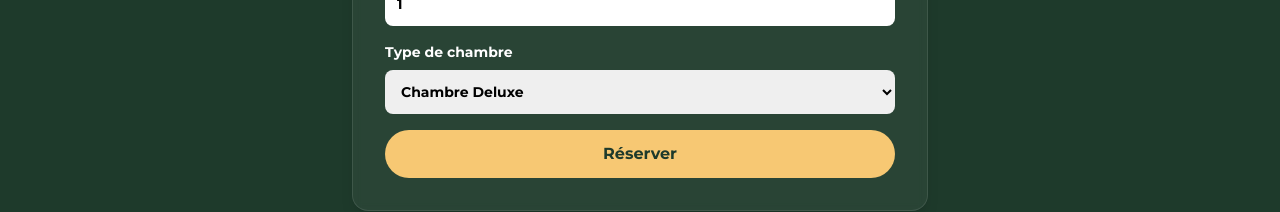
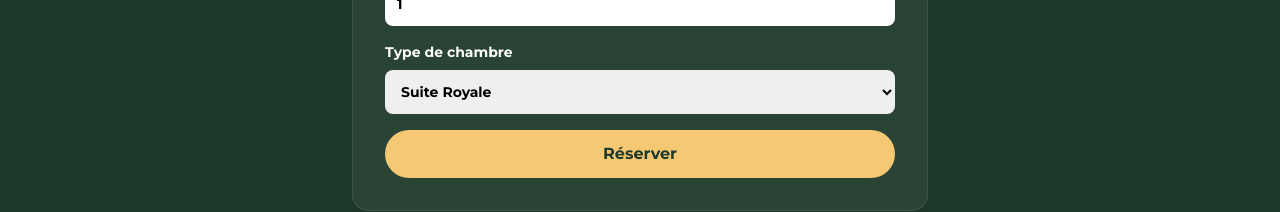
Before and after one commit to Alioune4002/luxhotel-events, a React (Create React App) app in the folder frontend/: page /reserver in a window 1280 px wide. Shown: the part 439-651 px from the top of the page. Built offline with nearby package versions, Linux system fonts and the light colour scheme; no server answers.

Commit message:
Fix Rooms and bookings

```diff
--- a/frontend/src/pages/Booking.tsx
+++ b/frontend/src/pages/Booking.tsx
@@ -11,7 +11,7 @@ const Booking: React.FC = () => {
     check_in: '',
     check_out: '',
     guests: 1,
-    room: 'Deluxe',
+    room: 'Suite Royale',
   });
   const [success, setSuccess] = useState(false);
   const [error, setError] = useState<string | null>(null);
@@ -87,8 +87,10 @@ const Booking: React.FC = () => {
               onChange={handleChange}
               className="w-full p-3 text-black rounded-lg"
             >
-              <option value="Deluxe">Chambre Deluxe</option>
-              <option value="Suite">Suite Royale</option>
+              <option value="Suite Royale">Suite Royale</option>
+              <option value="Chambre Deluxe Jardin">Chambre Deluxe Jardin</option>
+              <option value="Loft Urbain">Loft Urbain</option>
+              <option value="Villa Patio">Villa Patio</option>
             </select>
           </label>
           <button
--- a/frontend/src/pages/Rooms.tsx
+++ b/frontend/src/pages/Rooms.tsx
@@ -1,4 +1,5 @@
 import React, { useState, useEffect } from 'react';
+import { Link } from 'react-router-dom';
 import axios from 'axios';
 
 interface Room {
@@ -53,9 +54,12 @@ const Rooms: React.FC = () => {
             <h3 className="text-2xl font-serif text-primary-green mt-4">{room.name}</h3>
             <p className="text-text-dark">{room.desc}</p>
             <p className="font-bold mt-2">{room.price} € / nuit</p>
-            <button className="bg-accent-gold text-primary-green px-4 py-2 rounded-full mt-4 w-full sm:w-auto">
-              Voir plus
-            </button>
+            <Link
+              to={`/reserver?room=${encodeURIComponent(room.name)}`}
+              className="bg-accent-gold text-primary-green px-4 py-2 rounded-full mt-4 w-full sm:w-auto inline-block text-center hover:bg-yellow-300 transition-colors"
+            >
+              Réserver cette chambre
+            </Link>
           </div>
         ))}
       </div>
```
